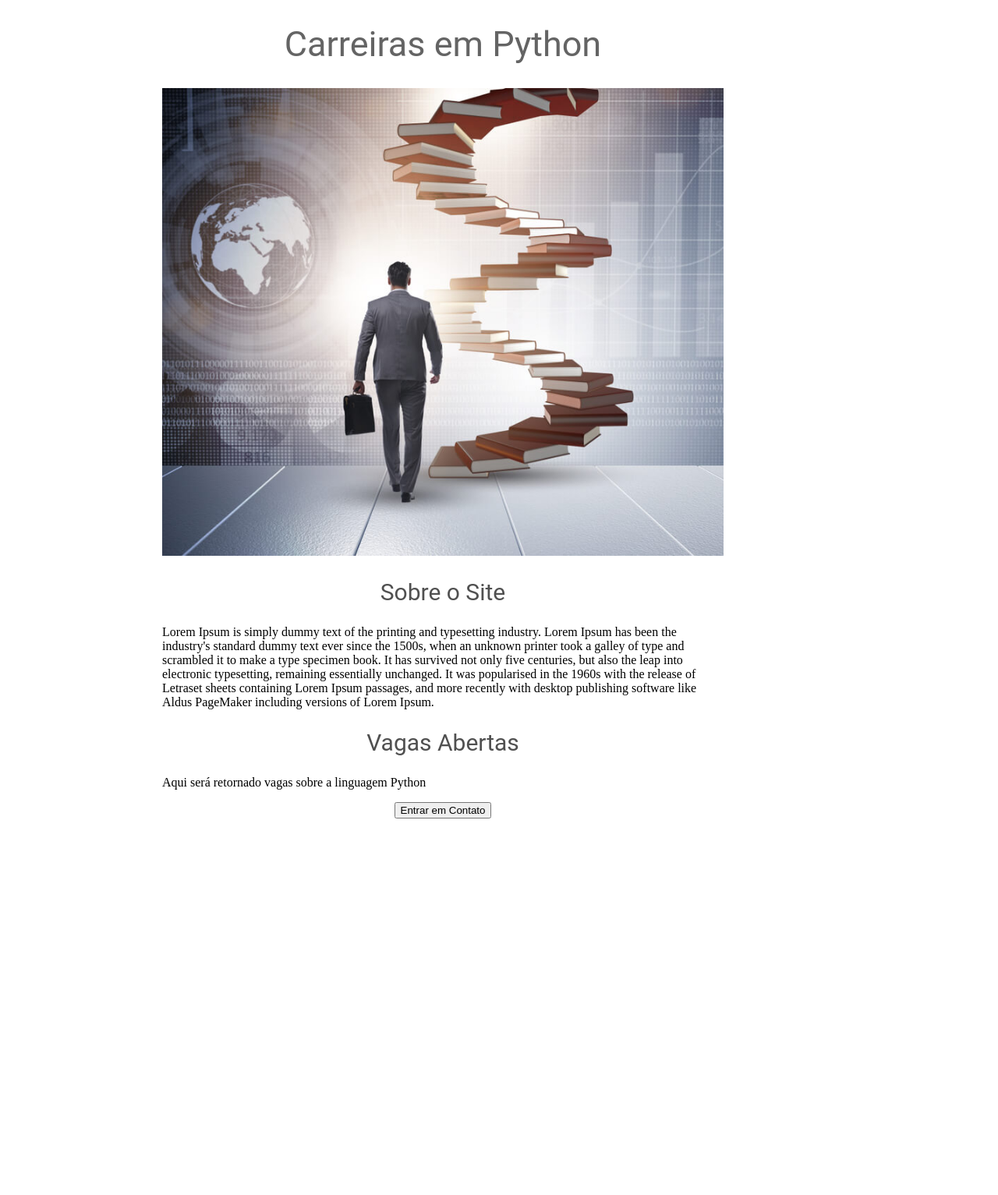
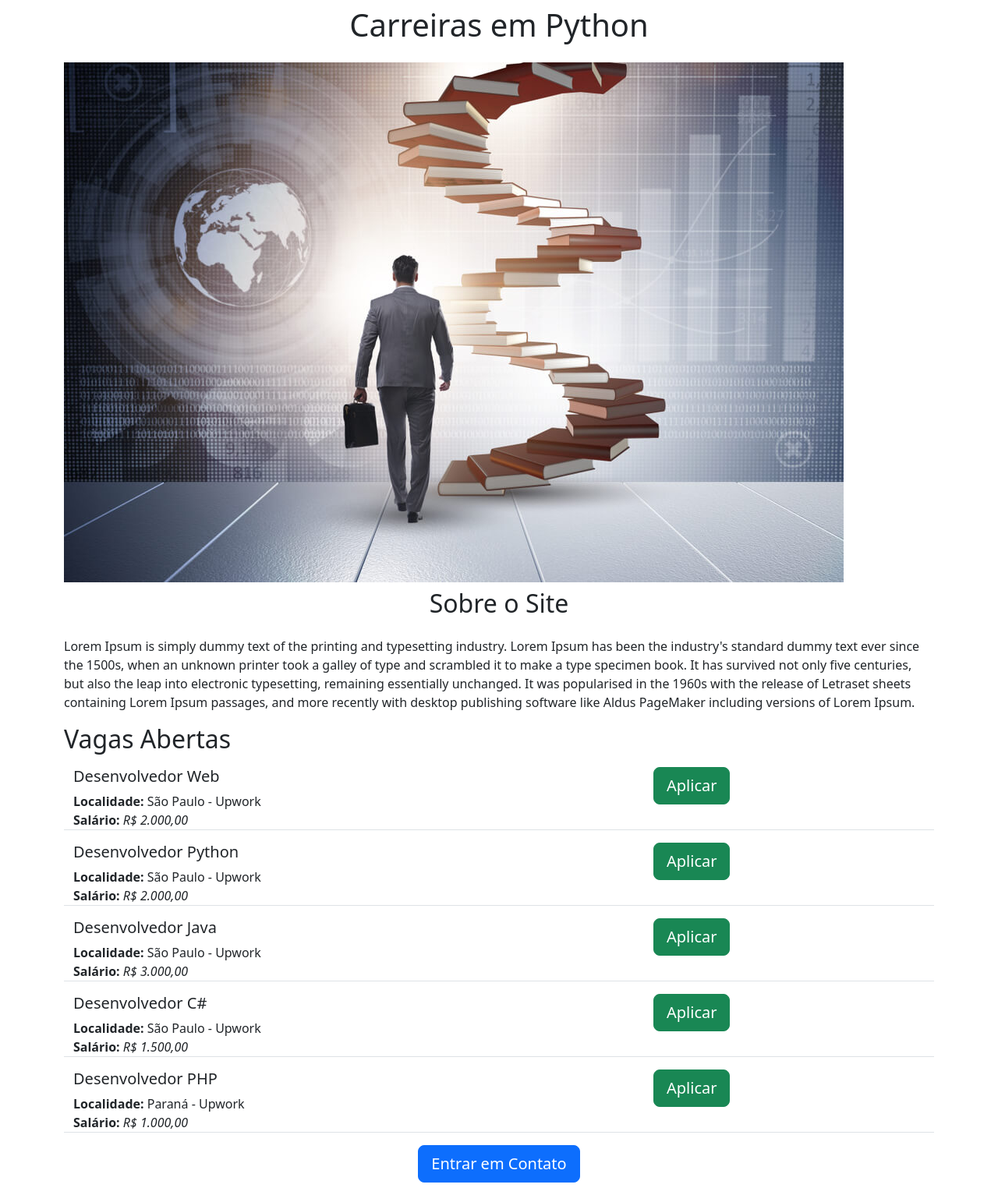
Before and after one commit to vbeal/Python-Carreiras, a Flask app: page / in a window 1280 px wide. Shown: the whole page at 78% size. Before the commit the page ends 1050 px from the top, so only its background shows below. Run offline with Flask 3, Linux system fonts and the light colour scheme.

Commit message:
Adicionando listagem de vagas em Endpoint de API

```diff
--- a/app.py
+++ b/app.py
@@ -1,11 +1,54 @@
-from flask import Flask, render_template
+from flask import Flask, render_template, jsonify
 
 app = Flask(__name__)
+
+vagas = [
+    {
+        'id': 1,
+        'titulo': 'Desenvolvedor Web',
+        'empresa': 'Upwork',
+        'local': 'São Paulo',
+        'salario': 'R$ 2.000,00'
+    },
+    {
+        'id': 2,
+        'titulo': 'Desenvolvedor Python',
+        'empresa': 'Upwork',
+        'local': 'São Paulo',
+        'salario': 'R$ 2.000,00'
+    },
+    {
+        'id': 3,
+        'titulo': 'Desenvolvedor Java',
+        'empresa': 'Upwork',
+        'local': 'São Paulo',
+        'salario': 'R$ 3.000,00'
+    },
+    {
+        'id': 4,
+        'titulo': 'Desenvolvedor C#',
+        'empresa': 'Upwork',
+        'local': 'São Paulo',
+        'salario': 'R$ 1.500,00'
+    },
+    {
+        'id': 5,
+        'titulo': 'Desenvolvedor PHP',
+        'empresa': 'Upwork',
+        'local': 'Paraná',
+        'salario': 'R$ 1.000,00'
+    },
+]
 
 
 @app.route('/')
 def hello_world():
-  return render_template('home.html')
+  return render_template('home.html', vagas=vagas)
+
+
+@app.route('/api/vagas')
+def listar_vagas():
+  return jsonify(vagas)
 
 
 if __name__ == '__main__':
--- a/templates/home.html
+++ b/templates/home.html
@@ -4,20 +4,48 @@
     <meta charset="UTF-8">
     <meta name="viewport" content="width=device-width, initial-scale=1.0">
     <title>Vagas em Python</title>
-    <link rel="stylesheet" href="{{url_for('static', filename='css/style.css')}}">
+    <!-- <link rel="stylesheet" href="{{url_for('static', filename='css/style.css')}}"> -->
+    <link rel="stylesheet" href="https://cdn.jsdelivr.net/npm/bootstrap@5.3.3/dist/css/bootstrap.min.css" integrity="sha384-QWTKZyjpPEjISv5WaRU9OFeRpok6YctnYmDr5pNlyT2bRjXh0JMhjY6hW+ALEwIH" crossorigin="anonymous">
 </head>
 <body>
 
-    <div id="container">
+    <div class="container">
 
-                <h1>Carreiras em Python</h1>
-                <img id="banner" src="{{url_for('static', filename='images/carreira.jpg')}}" alt="Carreiras em Python">
-                <h2>Sobre o Site</h2>
+                <h1 class="text-center mt-2 mb-4">Carreiras em Python</h1>
+                <img id="banner" src="{{url_for('static', filename='images/carreira.jpg')}}" alt="Carreiras em Python" class="img-fluid">
+                <h2 class="text-center mt-2 mb-4">Sobre o Site</h2>
                 <p>Lorem Ipsum is simply dummy text of the printing and typesetting industry. Lorem Ipsum has been the industry's standard dummy text ever since the 1500s, when an unknown printer took a galley of type and scrambled it to make a type specimen book. It has survived not only five centuries, but also the leap into electronic typesetting, remaining essentially unchanged. It was popularised in the 1960s with the release of Letraset sheets containing Lorem Ipsum passages, and more recently with desktop publishing software like Aldus PageMaker including versions of Lorem Ipsum.</p>
                 <h2>Vagas Abertas</h2>
-                <p>Aqui será retornado vagas sobre a linguagem Python</p>
-                <div style="text-align: center;">
-                    <button>Entrar em Contato</button>
+                <p>
+                    <div class="container">
+
+
+
+                    {% for vaga in vagas %}
+
+        <div class="row border-bottom mb-3">
+            <div class="col-8">
+                <h5>{{vaga.titulo}}</h5>
+                <b>Localidade: </b>{{vaga.local}} - {{vaga.empresa}}    <br>
+                <b>Salário: </b> <i>{{vaga.salario}}</i>
+
+            </div>
+            <div class="col-4">
+                 <button class="btn btn-success btn-lg"">Aplicar</button>
+
+            </div>
+            <!-- <div class="col-12">
+                <hr>
+            </div> -->
+          </div>
+
+
+
+
+                    {% endfor  %}
+                        </div>
+                <div class="text-center m-3">
+                    <button class="btn btn-primary btn-lg"">Entrar em Contato</button>
                 </div>
 
     </div>
```
